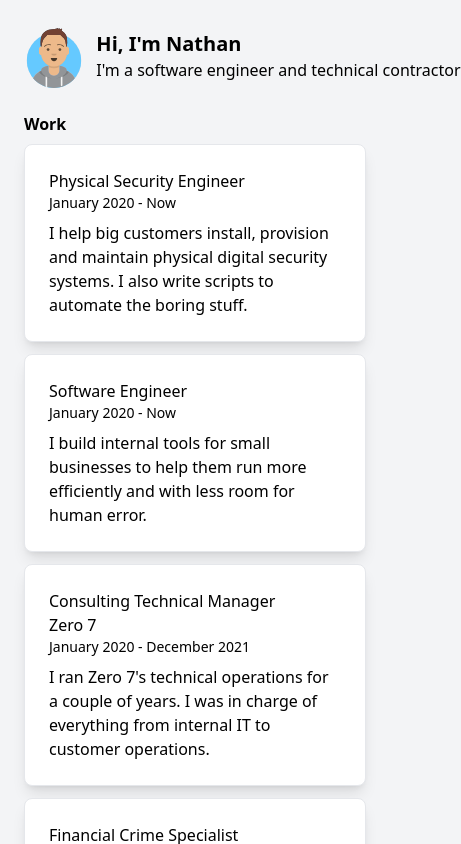
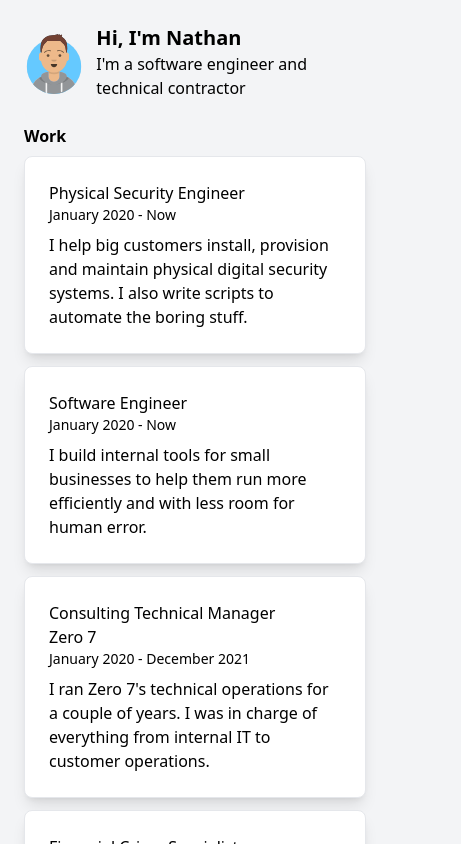
Before and after one commit to nathanlindsay/website, a SvelteKit app: page / in a window 390 px wide. Shown: the top 844 px of the page, 461 px wide, since content can reach past the window. Built offline with nearby package versions, Linux system fonts and the light colour scheme.

Commit message:
Fix positioning on mobile

```diff
--- a/src/routes/+layout.svelte
+++ b/src/routes/+layout.svelte
@@ -3,7 +3,7 @@
 </script>
 
 <div class="p-6">
-	<div class="container mx-auto space-y-6">
+	<div class="container mx-auto flex flex-col items-center gap-6">
 		<slot />
 	</div>
 </div>
--- a/src/routes/+page.svelte
+++ b/src/routes/+page.svelte
@@ -10,7 +10,7 @@
 	/>
 </svelte:head>
 
-<header class="mx-auto flex w-max items-center gap-3">
+<header class="mx-auto flex items-center gap-3">
 	<img alt="Nathan Lindsay" class="h-16" src="/avataaars.svg" />
 
 	<div>
```
